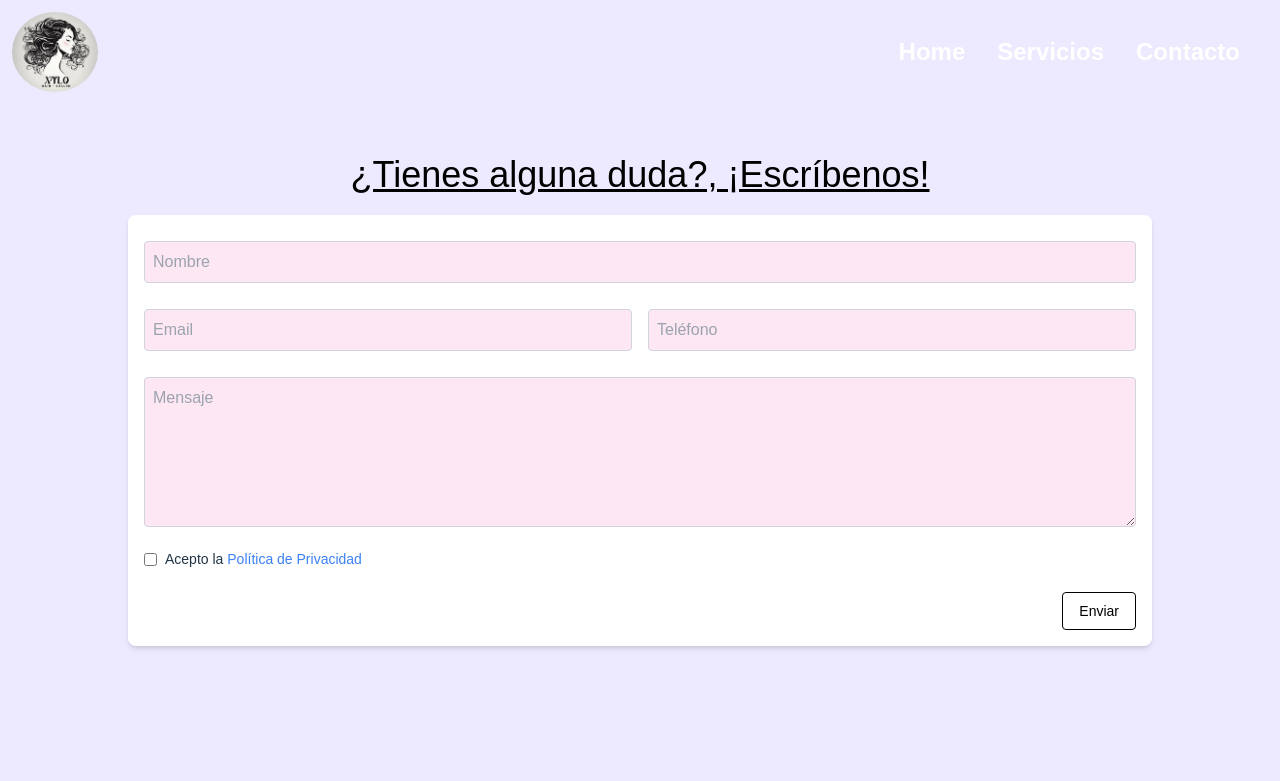
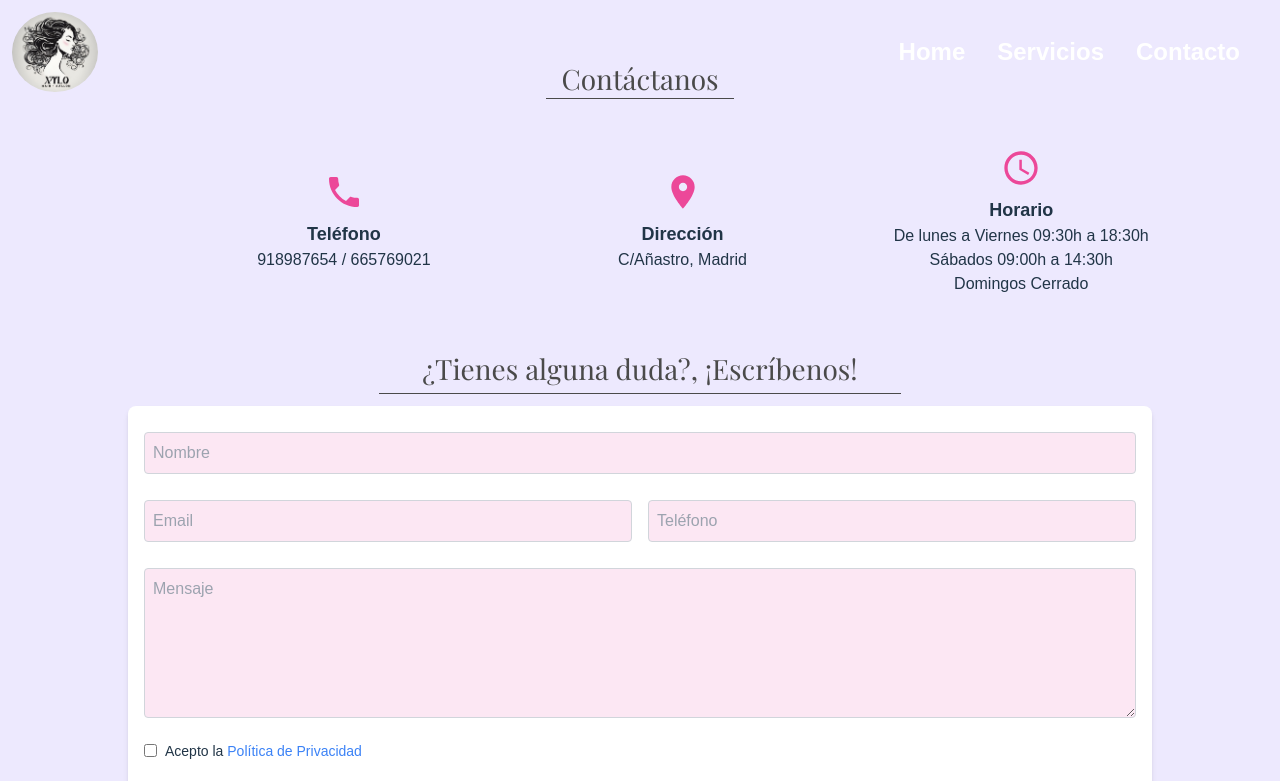
Before and after one commit to micrana23/proyecto-peluqueria, a React (Vite) app in the folder peluqueria-frontend/: page /contacto in a window 1280 px wide. Shown: the top 781 px of the page. Built offline with nearby package versions, Linux system fonts and the light colour scheme.

Commit message:
PeluqueriaUltimosAjustes

```diff
--- a/peluqueria-frontend/src/pages/Contacto.jsx
+++ b/peluqueria-frontend/src/pages/Contacto.jsx
@@ -1,6 +1,7 @@
 import React, { useState } from "react";
 import Layout from "../components/Layout";
 import { Link } from "react-router-dom";
+import { Phone, LocationOn, AccessTime } from "@mui/icons-material"; // Importamos los iconos desde Material UI
 
 const Contacto = () => {
   const [formData, setFormData] = useState({
@@ -70,10 +71,51 @@ const Contacto = () => {
   return (
     <Layout>
       <div className="flex flex-col items-center justify-center min-h-screen bg-violet-100">
-        <h1 className="font-poppins font-light text-xl md:text-3xl lg:text-4xl text-black text-center underline mb-5">
-          ¿Tienes alguna duda?, ¡Escríbenos!
+        <h1 className="custom-h2 mt-12 md:mt-16 mb-8 text-center">
+          Contáctanos
         </h1>
 
+        <div className="w-full max-w-5xl mx-auto grid grid-cols-1 md:grid-cols-3 gap-6 p-4 bg-vilotet-100 rounded-lg mb-8">
+          {/* Teléfono */}
+          <div className="flex flex-col items-center justify-center w-[399.8px] h-[157.6px] rounded-lg">
+            <Phone className="text-pink-500" style={{ fontSize: "40px" }} />
+            <div className="text-center mt-2">
+              <p className="text-lg font-semibold">Teléfono</p>
+              <p>918987654 / 665769021</p>
+            </div>
+          </div>
+
+          {/* Dirección */}
+          <div className="flex flex-col items-center justify-center w-[399.8px] h-[157.6px] rounded-lg">
+            <LocationOn
+              className="text-pink-500"
+              style={{ fontSize: "40px" }}
+            />
+            <div className="text-center mt-2">
+              <p className="text-lg font-semibold">Dirección</p>
+              <p>C/Añastro, Madrid</p>
+            </div>
+          </div>
+
+          {/* Horario */}
+          <div className="flex flex-col items-center justify-center w-[399.8px] h-[157.6px] rounded-lg">
+            <AccessTime
+              className="text-pink-500"
+              style={{ fontSize: "40px" }}
+            />
+            <div className="text-center mt-2">
+              <p className="text-lg font-semibold">Horario</p>
+              <p>
+                De lunes a Viernes 09:30h a 18:30h <br />
+                Sábados 09:00h a 14:30h <br />
+                Domingos Cerrado
+              </p>
+            </div>
+          </div>
+        </div>
+
+        {/* Aquí está el formulario */}
+        <h2 className="custom-h2 mb-4">¿Tienes alguna duda?, ¡Escríbenos!</h2>
         <form
           onSubmit={handleSubmit}
           className="flex flex-col w-full max-w-5xl mx-auto p-4 bg-white shadow-md rounded-lg"
--- a/peluqueria-frontend/src/pages/Peluqueria.jsx
+++ b/peluqueria-frontend/src/pages/Peluqueria.jsx
@@ -145,12 +145,21 @@ const Peluqueria = () => {
                 display: "flex",
                 flexDirection: "column",
                 justifyContent: "space-between",
+                fontStyle: "italic",
               }}
             >
               <Typography
                 variant="body1"
                 component="p"
-                className="section peluqueria-text"
+                sx={{
+                  textAlign: "justify",
+                  lineHeight: 1.7,
+                  marginBottom: "24px", // Para pantallas móviles
+                  "@media (min-width: 600px)": {
+                    fontSize: "1.1rem",
+                    marginBottom: "2px", // Menor separación para pantallas medianas y grandes
+                  },
+                }}
               >
                 Apostamos por una nueva cultura del color, 100% natural y
                 respetuosa con las personas y con el medioambiente.
@@ -159,7 +168,15 @@ const Peluqueria = () => {
               <Typography
                 variant="body1"
                 component="p"
-                className="peluqueria-text"
+                sx={{
+                  textAlign: "justify",
+                  lineHeight: 1.7,
+                  marginBottom: "24px",
+                  "@media (min-width: 600px)": {
+                    fontSize: "1.1rem",
+                    marginBottom: "2px",
+                  },
+                }}
               >
                 En nuestro salón trabajamos con los Barros y óleos NEO de
                 Secretos del Agua. Hechos a base de productos naturales que no
@@ -170,7 +187,15 @@ const Peluqueria = () => {
               <Typography
                 variant="body1"
                 component="p"
-                className="peluqueria-text"
+                sx={{
+                  textAlign: "justify",
+                  lineHeight: 1.7,
+                  marginBottom: "24px",
+                  "@media (min-width: 600px)": {
+                    fontSize: "1.1rem",
+                    marginBottom: "2px",
+                  },
+                }}
               >
                 Esta vez no se trata de pigmentos escogidos al azar, sino que
                 están especialmente seleccionados por su afinidad con la
@@ -182,7 +207,16 @@ const Peluqueria = () => {
               <Typography
                 variant="body1"
                 component="p"
-                className="peluqueria-text"
+                sx={{
+                  textAlign: "justify",
+                  lineHeight: 1.7,
+                  marginBottom: "24px",
+
+                  "@media (min-width: 600px)": {
+                    fontSize: "1.1rem",
+                    marginBottom: "2px",
+                  },
+                }}
               >
                 De esta manera se consiguen colores únicos, teniendo en cuenta
                 el color y estructura natural de su cabello, incluso cuando lo
--- a/peluqueria-frontend/src/styles/global.css
+++ b/peluqueria-frontend/src/styles/global.css
@@ -123,10 +123,3 @@ button:hover {
   height: 237.033px; /* Se añadió px */
   object-fit: cover;
 }
-
-.peluqueria-texto {
-  text-align: justify;
-  font-size: 1.5rem;
-  line-height: 1.3; /* Ajusta el valor según tus preferencias */
-  margin-bottom: 0.8rem;
-}
```
